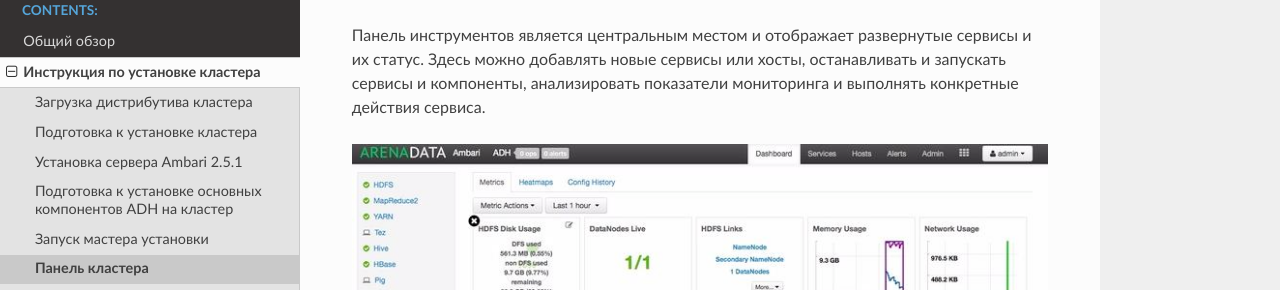
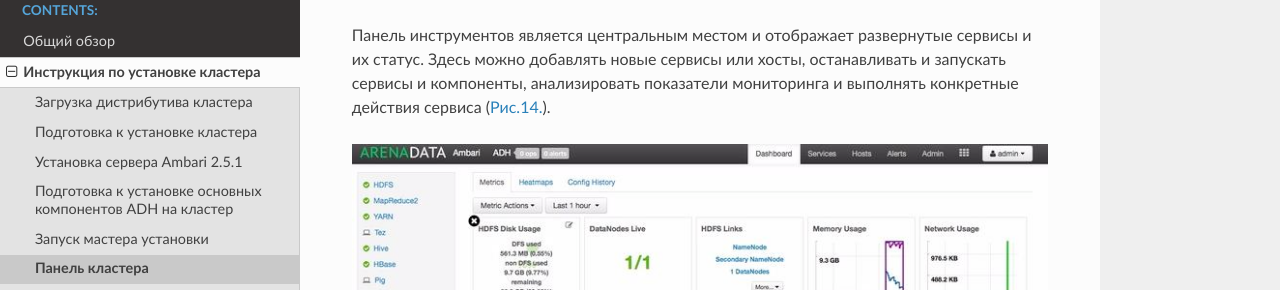
Before and after one commit to arenadata/docs_adps, a Sphinx documentation site: the page built from source/install/cluster.rst, in a window 1280 px wide and 1018 px high. Shown: the part 136-426 px from the top of the window. Built offline with Sphinx 7.4.7 and the Read the Docs theme 2.0.0, drawn with Linux system fonts in a browser that asks for light colours.

Commit message:
Update cluster.rst

```diff
--- a/source/install/cluster.rst
+++ b/source/install/cluster.rst
@@ -6,7 +6,7 @@
 развернутые сервисы и их статус. Здесь можно добавлять новые сервисы
 или хосты, останавливать и запускать сервисы и компоненты,
 анализировать показатели мониторинга и выполнять конкретные действия
-сервиса.
+сервиса (:ref:`Рис.14.<install_pic14>`).
 
 .. _install_pic14:
 
```
